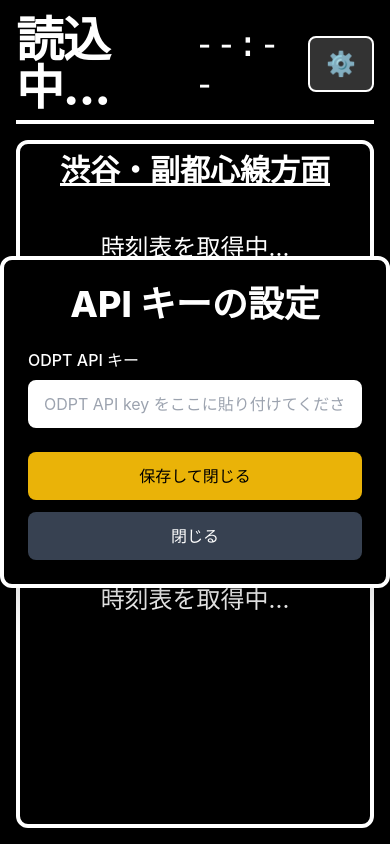
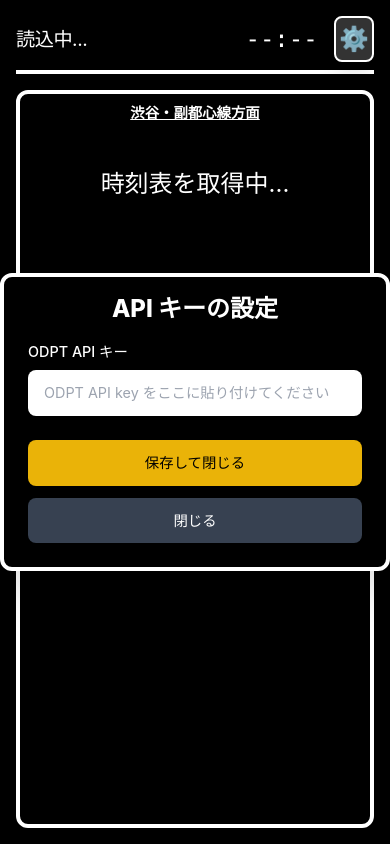
Before and after one commit to kagelump/trainboard, a website built with Vite: page index.html in a window 390 px wide. Built offline with nearby package versions, Linux system fonts and the light colour scheme; files whose address does not match are found by name.

Commit message:
Adjust fonts

```diff
--- a/index.html
+++ b/index.html
@@ -11,12 +11,12 @@
   <body class="p-4">
     <!-- Main Header -->
     <header class="flex justify-between items-center mb-4 border-b-4 border-white pb-2">
-      <h1 id="station-header" class="text-5xl font-extrabold tracking-tight">読込中...</h1>
+      <h1 id="station-header" class="text-3xl sm:text-5xl tracking-tight">読込中...</h1>
       <div class="flex items-center space-x-4">
-        <span id="time-header" class="text-4xl font-mono">--:--</span>
+        <span id="time-header" class="text-2xl sm:text-4xl font-mono">--:--</span>
         <button
           id="settings-button"
-          class="rounded-lg shadow-xl hover:bg-white hover:text-black transition duration-150"
+          class="rounded-md sm:rounded-lg shadow-xl hover:bg-white hover:text-black transition duration-150"
         >
           ⚙️
         </button>
@@ -34,7 +34,7 @@
       <div id="panel-inbound" class="p-2 border-4 border-white rounded-xl">
         <h2
           id="direction-inbound-header"
-          class="text-3xl font-bold mb-2 text-center underline pb-1"
+          class="text-1xl sm:text-3xl font-bold mb-2 text-center underline pb-1"
         >
           渋谷・副都心線方面
         </h2>
@@ -47,7 +47,7 @@
       <div id="panel-outbound" class="p-2 border-4 border-white rounded-xl">
         <h2
           id="direction-outbound-header"
-          class="text-3xl font-bold mb-2 text-center underline pb-1"
+          class="text-1xl sm:text-3xl font-bold mb-2 text-center underline pb-1"
         >
           横浜・元町中華街方面
         </h2>
--- a/src/ui.ts
+++ b/src/ui.ts
@@ -63,8 +63,8 @@
       // independently of API fetches
       return `
         <div class="train-row items-center justify-between">
-          <div class="minutes-col w-24 text-center" data-departure="${departureTime}">--</div>
-          <div class="time-col w-24 text-center">${departureTime}</div>
+          <div class="minutes-col text-center" data-departure="${departureTime}">--</div>
+          <div class="time-col text-center">${departureTime}</div>
           <div class="flex justify-center items-center">
             <span class="train-type-badge ${trainType.class}">${trainType.name}</span>
           </div>
--- a/trainboard.css
+++ b/trainboard.css
@@ -148,6 +148,25 @@
 
 /* Responsive: mobile-friendly layout tweaks */
 @media (max-width: 640px) {
+  body {
+    font-size: 0.9rem;
+  }
+  .text-3xl {
+    font-size: 1.2rem;
+    line-height: 1rem;
+  }
+  .text-5xl {
+    font-size: 1.5rem;
+    line-height: 1rem;
+  }
+  .text-4xl {
+    font-size: 1.5rem;
+    line-height: 1rem;
+  }
+  #settings-button {
+    font-size: 1.5rem;
+    padding: 0.2rem;
+  }
   .train-row {
     /* Columns: minutes | time | train-type | destination */
     grid-template-columns: 1fr 1fr 1fr 2fr;
```
